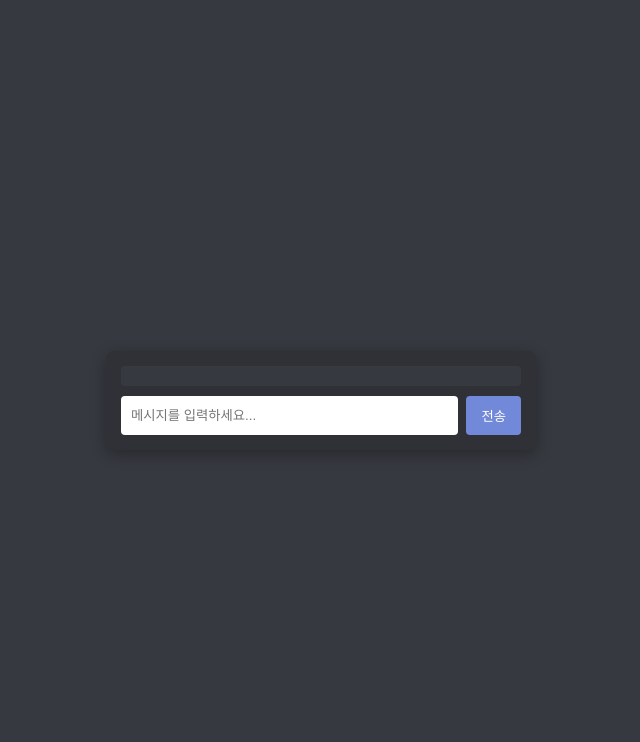
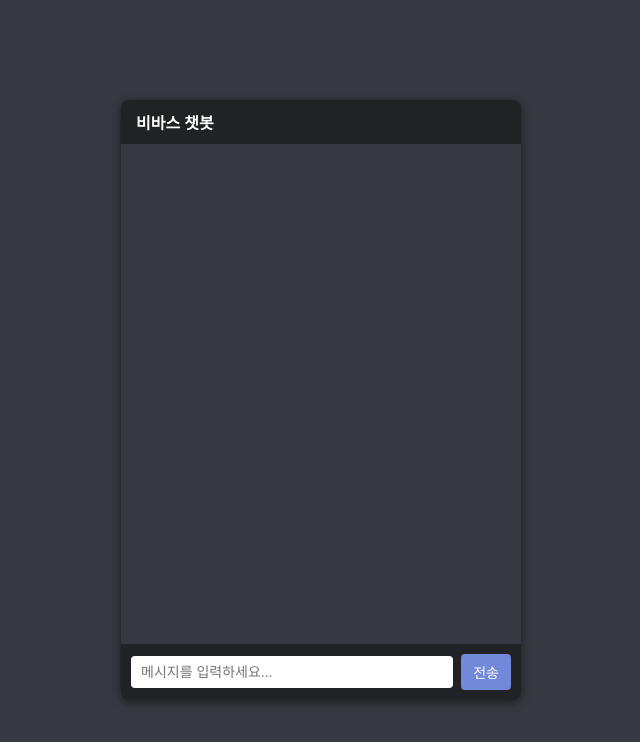
Before and after one commit to lukas1232345/vvs9080bot, a plain HTML site: page index.html in a window 1280 px wide. Shown: the whole page, without its empty margins (319-959 px from the left). Drawn offline with Linux system fonts and the light colour scheme.

Commit message:
Update index.html

```diff
--- a/index.html
+++ b/index.html
@@ -7,36 +7,68 @@
   <style>
     /* 기본 배경 및 레이아웃 */
     body {
-      font-family: 'Arial', sans-serif;
+      font-family: 'Segoe UI', Tahoma, Geneva, Verdana, sans-serif;
       background-color: #36393F;
+      margin: 0;
+      padding: 0;
       display: flex;
+      align-items: center;
       justify-content: center;
-      align-items: center;
       height: 100vh;
-      margin: 0;
     }
     .chat-container {
       width: 400px;
-      max-height: 600px;
+      height: 600px;
       background-color: #2F3136;
       border-radius: 8px;
       display: flex;
       flex-direction: column;
-      padding: 15px;
-      box-shadow: 0 4px 15px rgba(0, 0, 0, 0.3);
+      overflow: hidden;
+      box-shadow: 0 2px 10px rgba(0,0,0,0.5);
+    }
+    .chat-header {
+      background-color: #202225;
+      padding: 10px 15px;
+      color: #fff;
+      font-size: 16px;
+      font-weight: bold;
     }
     .chat-box {
-      flex-grow: 1;
+      flex: 1;
+      padding: 10px;
       overflow-y: auto;
+      background-color: #36393F;
+    }
+    .input-container {
+      background-color: #202225;
       padding: 10px;
-      background-color: #36393F;
+      display: flex;
+      align-items: center;
+    }
+    .input-container input {
+      flex: 1;
+      padding: 8px 10px;
+      border: none;
       border-radius: 4px;
-      margin-bottom: 10px;
+      font-size: 14px;
     }
-    /* 메시지 버블 공통 스타일 */
+    .input-container button {
+      margin-left: 8px;
+      padding: 8px 12px;
+      border: none;
+      border-radius: 4px;
+      background-color: #7289DA;
+      color: #fff;
+      cursor: pointer;
+      font-size: 14px;
+    }
+    .input-container button:hover {
+      background-color: #677BC4;
+    }
+    /* 메시지 버블 공통 */
     .message {
       display: flex;
-      margin: 10px 0;
+      margin-bottom: 12px;
       word-break: break-word;
     }
     /* 사용자 메시지 (오른쪽 정렬) */
@@ -45,12 +77,12 @@
     }
     .user-message .message-content {
       background-color: #7289DA;
-      color: white;
+      color: #fff;
       padding: 8px 12px;
       border-radius: 8px;
       max-width: 70%;
     }
-    /* 비바스 봇 메시지 (왼쪽 정렬, 아바타 + 닉네임 + 텍스트) */
+    /* 비바스 봇 메시지 (왼쪽 정렬) */
     .bot-message {
       justify-content: flex-start;
     }
@@ -58,59 +90,41 @@
       width: 40px;
       height: 40px;
       border-radius: 50%;
-      margin-right: 8px;
+      margin-right: 10px;
       flex-shrink: 0;
     }
     .bot-message .message-content {
       background-color: #5865F2;
-      color: white;
+      color: #fff;
       padding: 8px 12px;
       border-radius: 8px;
       max-width: 70%;
+      display: flex;
+      flex-direction: column;
     }
     .bot-message .nickname {
+      font-size: 13px;
       font-weight: bold;
       margin-bottom: 4px;
       color: #00B0F4;
-      font-size: 14px;
     }
     .bot-message .text {
-      font-size: 16px;
-    }
-    /* 입력창 스타일 */
-    .input-container {
-      display: flex;
-    }
-    .input-container input {
-      flex-grow: 1;
-      padding: 10px;
-      border-radius: 4px;
-      border: none;
-      margin-right: 8px;
-    }
-    .input-container button {
-      padding: 10px 15px;
-      border: none;
-      border-radius: 4px;
-      background-color: #7289DA;
-      color: white;
-      cursor: pointer;
-    }
-    .input-container button:hover {
-      background-color: #677BC4;
+      font-size: 15px;
     }
   </style>
 </head>
 <body>
   <div class="chat-container">
+    <div class="chat-header">비바스 챗봇</div>
     <div class="chat-box" id="chat-box"></div>
     <div class="input-container">
       <input type="text" id="user-input" placeholder="메시지를 입력하세요..." onkeydown="if(event.key === 'Enter'){sendMessage()}" />
       <button onclick="sendMessage()">전송</button>
     </div>
   </div>
+
   <script>
-    // 비바스 봇의 200개 이상의 랜덤 응답 (총 200개)
+    // 200개 이상의 비바스 봇 랜덤 대사
     const vivasResponses = [
       "진짜 지겹네.",
       "뭐 하자는 거야?",
@@ -302,7 +316,9 @@
 
       appendUserMessage(message);
       const botResponse = getRandomVivasResponse();
-      appendBotMessage(botResponse);
+      setTimeout(() => {
+        appendBotMessage(botResponse);
+      }, 300);
       userInputEl.value = "";
     }
 
```
